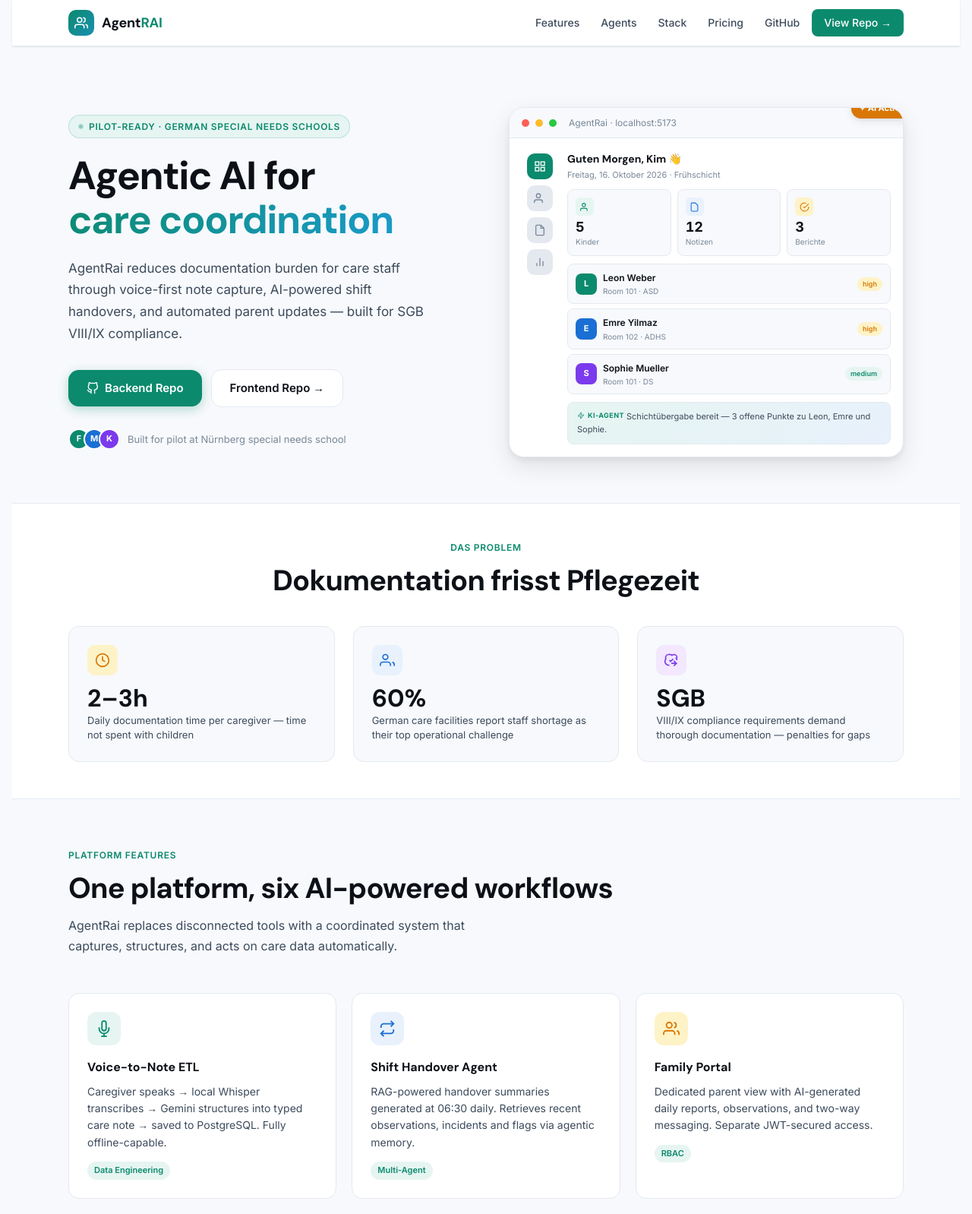
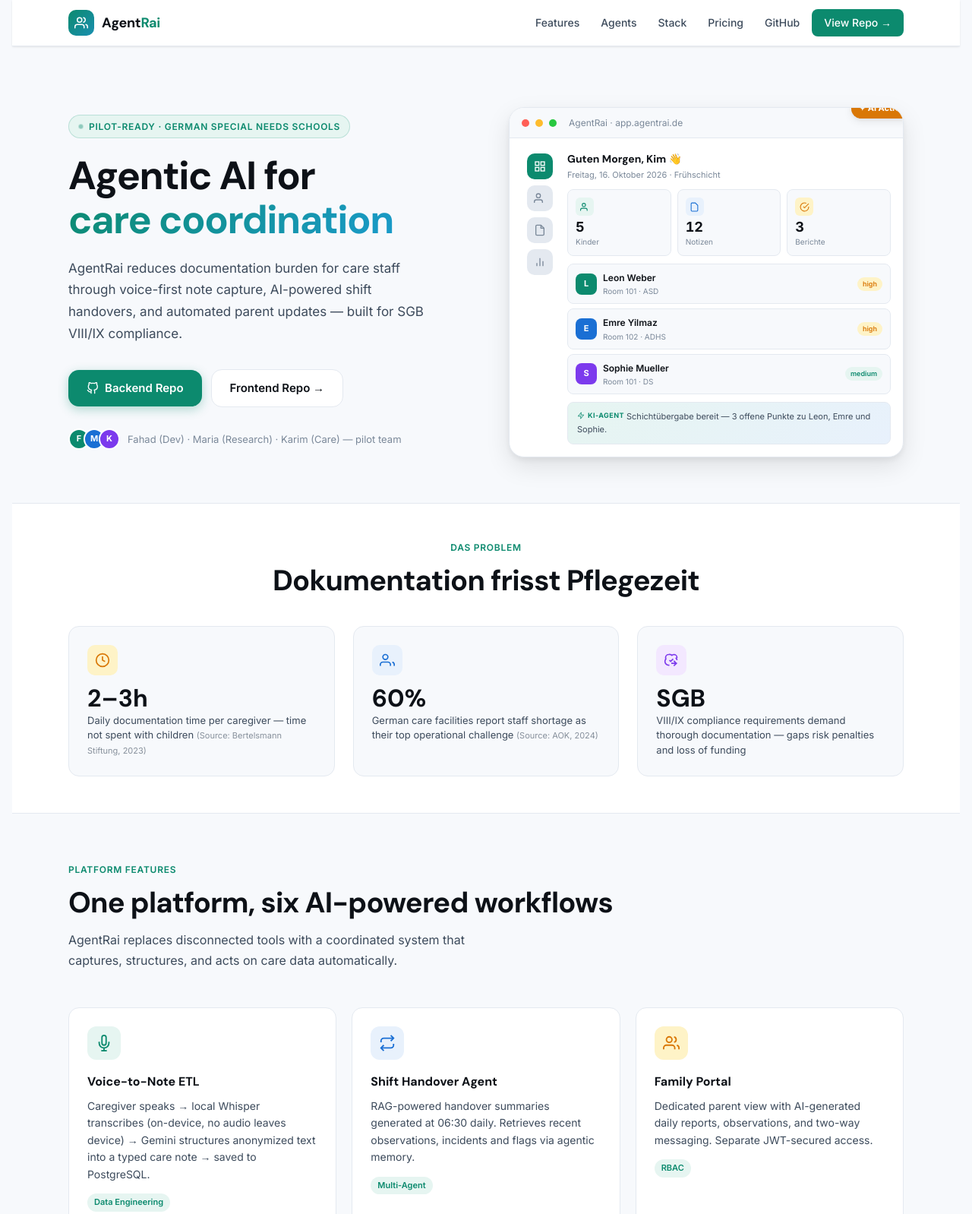
Before and after one commit to Agentrai/agentrai-website, a plain HTML site: page index.html in a window 1280 px wide. Shown: the top 1598 px of the page at 76% size. Drawn offline with Linux system fonts and the light colour scheme.

Commit message:
fix: clean up landing page for sharing

```diff
--- a/index.html
+++ b/index.html
@@ -800,7 +800,7 @@
           <path d="M16 3.13a4 4 0 0 1 0 7.75"/>
         </svg>
       </div>
-      <span class="logo-name">Agent<span>RAI</span></span>
+      <span class="logo-name">Agent<span>Rai</span></span>
     </a>
     <div class="nav-links">
       <a href="#features">Features</a>
@@ -837,7 +837,7 @@
         <span style="background:#1A6FD4;">M</span>
         <span style="background:#7C3AED;">K</span>
       </div>
-      <span>Built for pilot at Nürnberg special needs school</span>
+      <span>Fahad (Dev) · Maria (Research) · Karim (Care) — pilot team</span>
     </div>
   </div>
 
@@ -848,7 +848,7 @@
         <div class="app-bar-dot" style="background:#FF5F57;"></div>
         <div class="app-bar-dot" style="background:#FEBC2E;"></div>
         <div class="app-bar-dot" style="background:#28C840;"></div>
-        <span style="font-size:12px;color:var(--fg-muted);margin-left:8px;">AgentRai · localhost:5173</span>
+        <span style="font-size:12px;color:var(--fg-muted);margin-left:8px;">AgentRai · app.agentrai.de</span>
       </div>
       <div class="app-screen">
         <div class="app-sidebar">
@@ -945,21 +945,21 @@
           <svg viewBox="0 0 24 24" fill="none" stroke="var(--warn)" stroke-width="2"><circle cx="12" cy="12" r="10"/><polyline points="12 6 12 12 16 14"/></svg>
         </div>
         <div class="problem-num">2–3h</div>
-        <div class="problem-label">Daily documentation time per caregiver — time not spent with children</div>
+        <div class="problem-label">Daily documentation time per caregiver — time not spent with children <span style="font-size:11px;opacity:0.6;">(Source: Bertelsmann Stiftung, 2023)</span></div>
       </div>
       <div class="problem-card">
         <div class="problem-icon" style="background:var(--accent2-soft);">
           <svg viewBox="0 0 24 24" fill="none" stroke="var(--accent2)" stroke-width="2"><path d="M17 21v-2a4 4 0 0 0-4-4H5a4 4 0 0 0-4 4v2"/><circle cx="9" cy="7" r="4"/><path d="M23 21v-2a4 4 0 0 0-3-3.87"/></svg>
         </div>
         <div class="problem-num">60%</div>
-        <div class="problem-label">German care facilities report staff shortage as their top operational challenge</div>
+        <div class="problem-label">German care facilities report staff shortage as their top operational challenge <span style="font-size:11px;opacity:0.6;">(Source: AOK, 2024)</span></div>
       </div>
       <div class="problem-card">
         <div class="problem-icon" style="background:#F3E8FF;">
           <svg viewBox="0 0 24 24" fill="none" stroke="#7C3AED" stroke-width="2"><path d="M9 12l2 2 4-4"/><path d="M21 12c0-1.2-.504-2.266-1.29-3.025A4.984 4.984 0 0 0 21 8a5 5 0 0 0-5-5 4.984 4.984 0 0 0-3 1.29A4.984 4.984 0 0 0 8 3a5 5 0 0 0-5 5c0 .762.17 1.485.47 2.13C2.65 10.948 2 12.4 2 14a6 6 0 0 0 6 6h1M12 17h9M16 13l4 4-4 4"/></svg>
         </div>
         <div class="problem-num">SGB</div>
-        <div class="problem-label">VIII/IX compliance requirements demand thorough documentation — penalties for gaps</div>
+        <div class="problem-label">VIII/IX compliance requirements demand thorough documentation — gaps risk penalties and loss of funding</div>
       </div>
     </div>
   </div>
@@ -976,7 +976,7 @@
         <svg viewBox="0 0 24 24" fill="none" stroke="var(--accent)" stroke-width="2"><path d="M12 1a3 3 0 0 0-3 3v8a3 3 0 0 0 6 0V4a3 3 0 0 0-3-3z"/><path d="M19 10v2a7 7 0 0 1-14 0v-2"/><line x1="12" y1="19" x2="12" y2="23"/><line x1="8" y1="23" x2="16" y2="23"/></svg>
       </div>
       <div class="feature-title">Voice-to-Note ETL</div>
-      <div class="feature-desc">Caregiver speaks → local Whisper transcribes → Gemini structures into typed care note → saved to PostgreSQL. Fully offline-capable.</div>
+      <div class="feature-desc">Caregiver speaks → local Whisper transcribes (on-device, no audio leaves device) → Gemini structures anonymized text into a typed care note → saved to PostgreSQL.</div>
       <span class="feature-tag">Data Engineering</span>
     </div>
     <div class="feature-card">
@@ -1263,7 +1263,7 @@
 <!-- FOOTER -->
 <footer>
   <div class="footer-inner">
-    <div class="footer-copy">© 2026 AgentRai · Built by Fahad · TU Nürnberg M.Sc. AI & Robotics</div>
+    <div class="footer-copy">© 2026 AgentRai · Built by Fahad · TU Nürnberg M.Sc. AI & Robotics<br><span style="font-size:11px;">GDPR-compliant · Data hosted in Germany · Audio processed on-device only</span></div>
     <div class="footer-links">
       <a href="https://github.com/Agentrai/platform" target="_blank" rel="noopener">Backend</a>
       <a href="https://github.com/Agentrai/platform-frontend" target="_blank" rel="noopener">Frontend</a>
@@ -1278,7 +1278,7 @@
     title: "Documentation Agent · Live flow",
     steps: [
       { label: "Voice Input", text: '"Leon war heute sehr aufgeregt beim Mittagessen, hat kaum gegessen und zweimal geschrien…"', accent: false },
-      { label: "Whisper Transcription (local)", text: "Raw text extracted offline · 0.8s latency · No data leaves device", accent: false },
+      { label: "Whisper Transcription (on-device)", text: "Audio processed locally · 0.8s latency · No audio leaves the device", accent: false },
       { label: "Gemini Structuring", text: "mood: anxious · meal_lunch: verweigert · urgency: attention_needed · follow_up: Eltern informieren", accent: false },
       { label: "Saved to DB + Feature Store updated", text: "✓ Observation stored · Wellness score recalculated · Reminder agent notified", accent: true }
     ]
```
